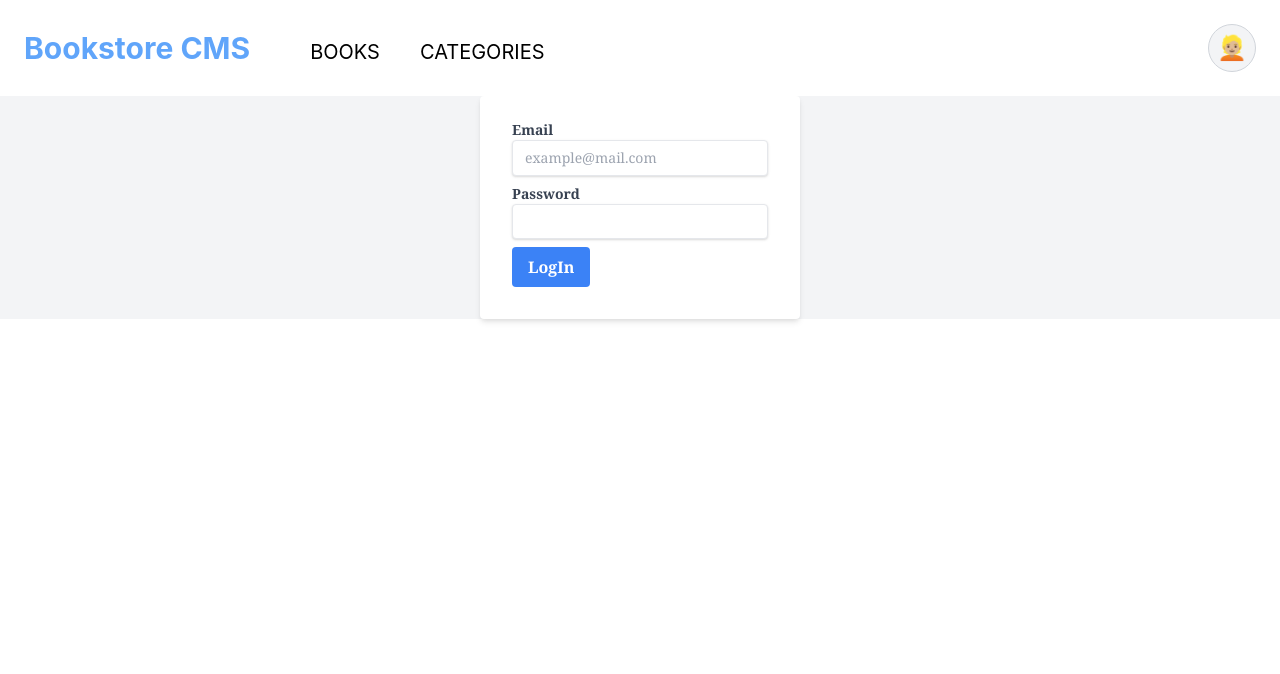
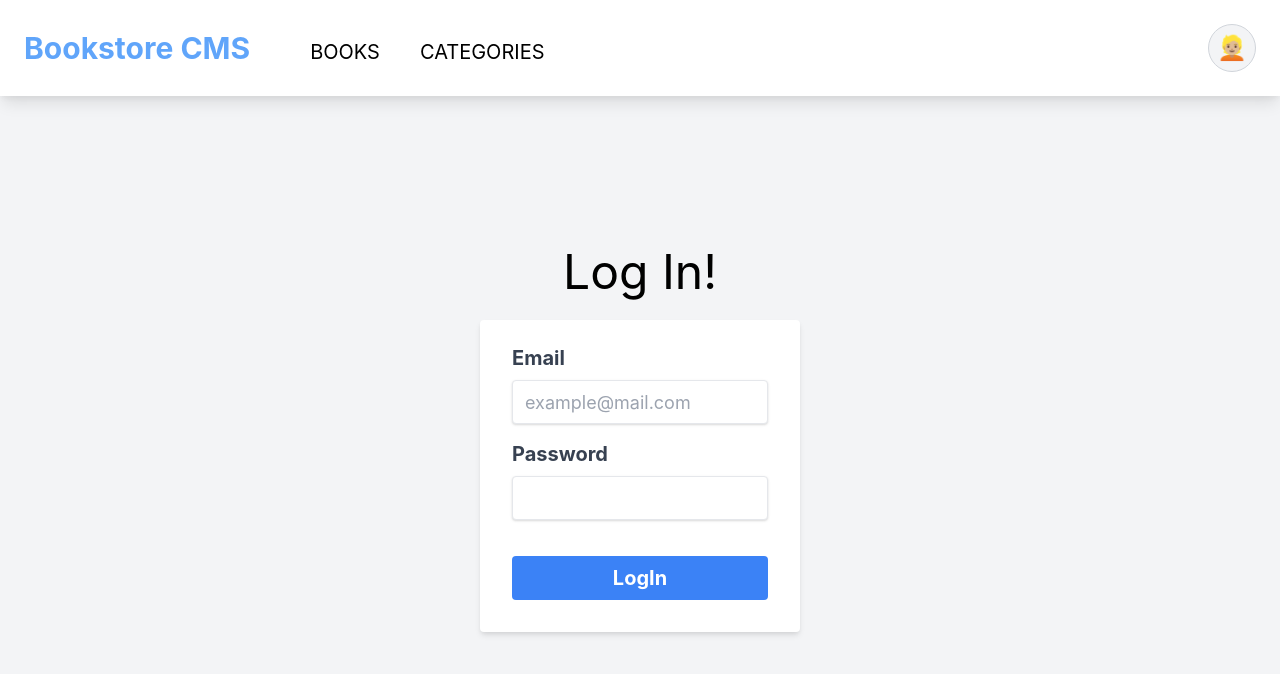
Before and after one commit to chubaquelo/React-Bookstore, a React (Create React App) app: page /login in a window 1280 px wide. Shown: the top 674 px of the page. Built offline with nearby package versions, Linux system fonts and the light colour scheme.

Commit message:
Add styling to Login Form and Header

```diff
--- a/public/index.html
+++ b/public/index.html
@@ -23,7 +23,7 @@
     -->
     <title>React App</title>
   </head>
-  <body>
+  <body class="bg-gray-100">
     <noscript>You need to enable JavaScript to run this app.</noscript>
     <div id="root"></div>
     <!--
--- a/src/components/App.js
+++ b/src/components/App.js
@@ -4,23 +4,21 @@ import { Route, Switch } from 'react-router';
 import BooksList from '../containers/BooksList';
 import BooksForm from '../containers/BooksForm';
 import Header from './Header';
-import Logg from './LogIn';
+import LogIn from './LogIn';
 
 const App = () => (
-  <>
+  <main className="h-screen">
     <Header />
-    <div className="bg-gray-100 font-serif">
     <Switch>
       <Route path="/" exact>
         <BooksList />
         <BooksForm />
       </Route>
       <Route path="/login">
-          <Logg />
+        <LogIn />
       </Route>
     </Switch>
-    </div>
-  </>
+  </main>
 );
 
 export default connect(null, null)(App);
--- a/src/components/Header.js
+++ b/src/components/Header.js
@@ -16,11 +16,11 @@ const Header = ({ title }) => {
     </div>
   );
   return (
-    <header className="relative w-full h-24 px-6 py-25 bg-white flex justify-between">
+    <header className="w-full h-12percent px-6 py-25 bg-white flex justify-between sticky top-0 z-50 shadow-lg">
       {displayAlert ? alertBox : null}
       <div className="w-8/12 flex flex-row">
         <div className="flex flex-col justify-center mr-10">
-          <h1 className="text-blue-400 text-3xl text-bold font-bold cursor-pointer">
+          <h1 className="text-blue-400 text-lg sm:text-xl lg:text-3xl text-bold font-bold cursor-pointer">
             {title}
           </h1>
         </div>
--- a/src/components/LogIn.js
+++ b/src/components/LogIn.js
@@ -15,15 +15,17 @@ const LogIn = () => {
 
   const postRequestApi = () => {};
   return (
-    <div className="w-full max-w-xs mx-auto">
-      <form className="bg-white shadow-md rounded px-8 pt-6 pb-8 mb-4">
+    <div className="flex flex-row items-center h-88percent">
+      <div className="w-11/12 sm:w-full max-w-xs mx-auto">
+        <h2 className="text-5xl text-center mb-6">Log In!</h2>
+        <form className="bg-white shadow-md text-xl rounded px-8 pt-6 pb-8 mb-4">
           <label
             htmlFor="email"
-          className="block text-gray-700 text-sm font-bold mb-2"
+            className="pb-2 block text-gray-700 font-bold mb-2"
           >
             Email
             <input
-            className="shadow appearance-none border rounded w-full py-2 px-3 text-gray-700 leading-tight focus:outline-none focus:shadow-outline"
+              className="mt-2 text-lg h-11 shadow appearance-none border rounded w-full py-2 px-3 text-gray-700 leading-tight focus:outline-none focus:shadow-outline"
               type="email"
               name="email"
               placeholder="example@mail.com"
@@ -33,11 +35,11 @@ const LogIn = () => {
           </label>
           <label
             htmlFor="password"
-          className="block text-gray-700 text-sm font-bold mb-2"
+            className="pb-2 block text-gray-700 font-bold mb-2"
           >
             Password
             <input
-            className="shadow appearance-none border rounded w-full py-2 px-3 text-gray-700 leading-tight focus:outline-none focus:shadow-outline"
+              className="mt-2 h-11 text-lg shadow appearance-none border rounded w-full py-2 px-3 text-gray-700 leading-tight focus:outline-none focus:shadow-outline"
               name="password"
               type="password"
               onChange={handleChange}
@@ -45,7 +47,7 @@ const LogIn = () => {
             />
           </label>
           <button
-          className="bg-blue-500 hover:bg-blue-700 text-white font-bold py-2 px-4 rounded focus:outline-none focus:shadow-outline"
+            className="w-full mt-5 bg-blue-500 hover:bg-blue-700 text-white font-bold py-2 px-4 rounded focus:outline-none focus:shadow-outline"
             type="button"
             onClick={postRequestApi}
           >
@@ -53,6 +55,7 @@ const LogIn = () => {
           </button>
         </form>
       </div>
+    </div>
   );
 };
 
--- a/src/index.css
+++ b/src/index.css
@@ -21,3 +21,11 @@ body {
   -webkit-font-smoothing: antialiased;
   -moz-osx-font-smoothing: grayscale;
 }
+
+.h-12percent {
+  height: 12%;
+}
+
+.h-88percent {
+  height: 88%;
+}
```
Also changed, not shown: 1 other file (tests, documents, lock files or other folders). Lines whose indentation alone changed are shown as unchanged.
